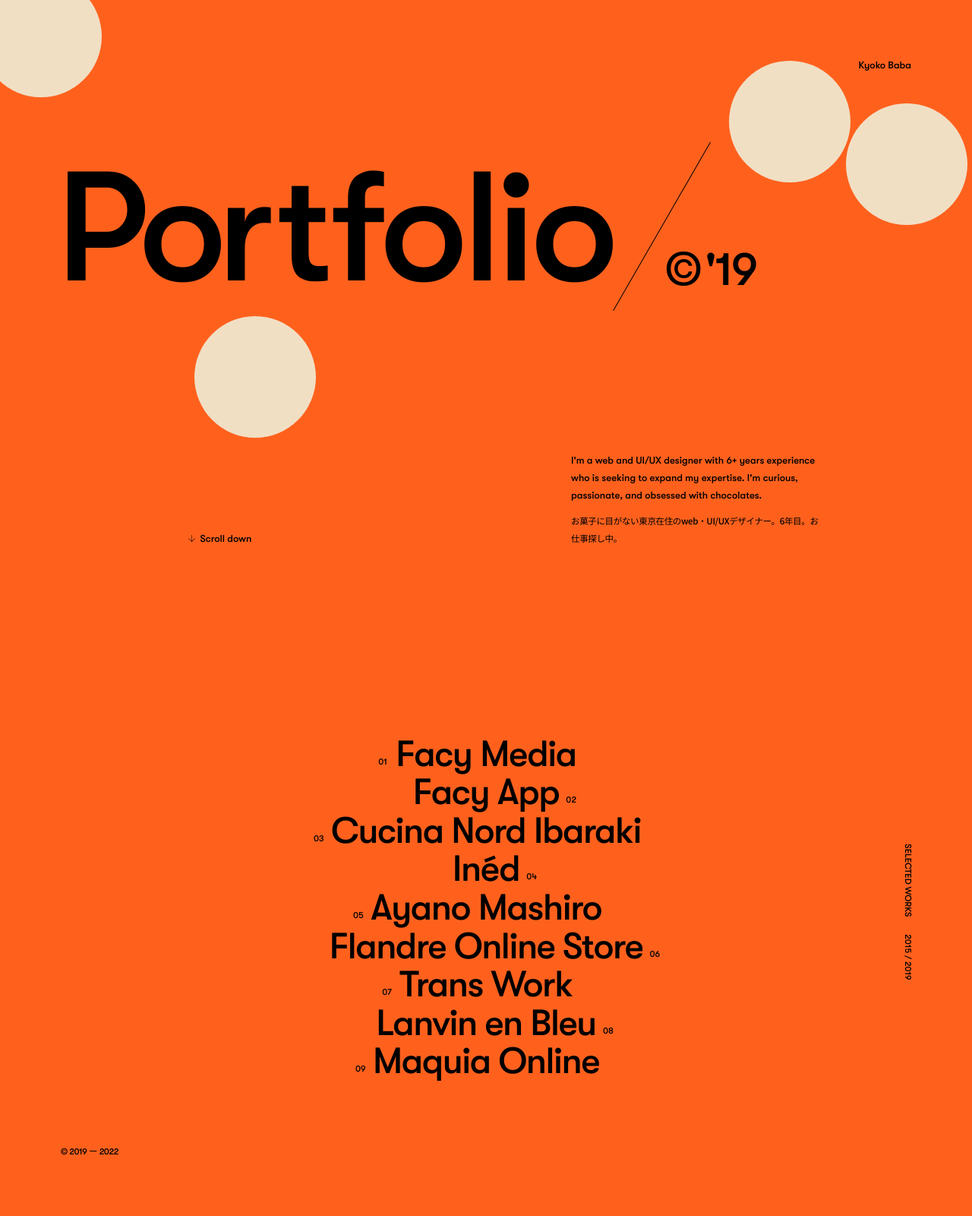
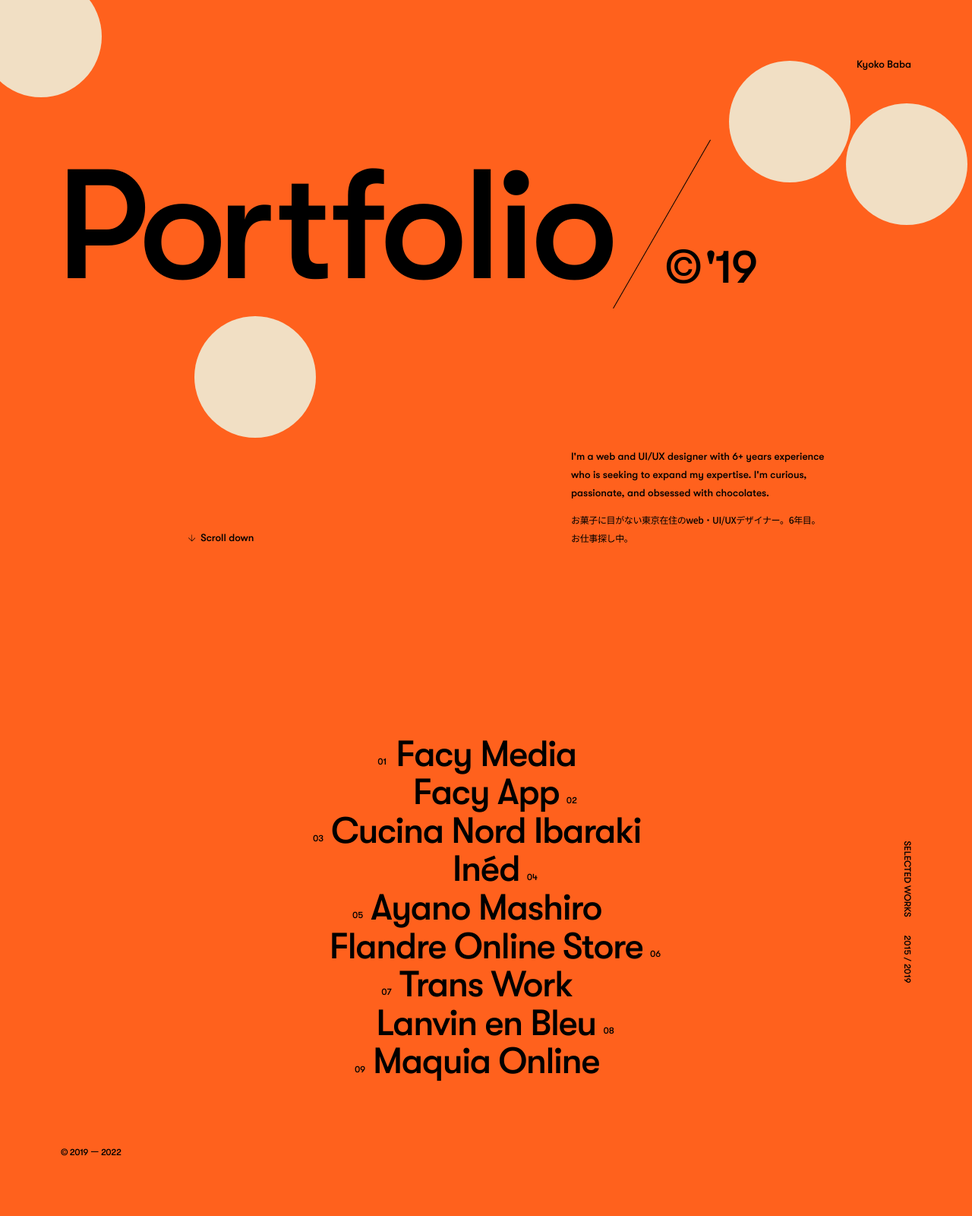
Before and after one commit to iamkyoko/portfolio, a PHP site: page / in a window 1280 px wide. Shown: the whole page at 76% size. Run offline with PHP 8.4, Linux system fonts and the light colour scheme; style sheets or scripts are compiled from the project's sources.

Commit message:
Updated font style

```diff
--- a/src/scss/_font.scss
+++ b/src/scss/_font.scss
@@ -26,9 +26,9 @@ $en-base-font: "GT Walsheim";
 
 
 :root {
-   --jp-base-font-size: calc(10.5px + 1 * (100vw - 320px) / 960);
+   --jp-base-font-size: calc(11px + 1 * (100vw - 320px) / 960);
    --jp-small-font-size: calc(8px + 1 * (100vw - 320px) / 960);
-   --en-base-font-size: calc(12px + 1 * (100vw - 320px) / 960);
+   --en-base-font-size: calc(12.5px + 1 * (100vw - 320px) / 960);
    --head-font-size: 10vw;
 }
 
@@ -56,7 +56,6 @@ h3, p, time {
 figcaption {
    p {
       font-family: $jp-base-font;
-      font-size: var(--jp-small-font-size);
       line-height: 1.6;
    }
 }
@@ -141,6 +140,11 @@ figcaption {
    :root {
       --head-font-size: 6rem;
    }
+   figcaption {
+      p {
+         font-size: var(--jp-small-font-size);
+      }
+   }
    a {
       font-size: 4.8rem;
    }
```
